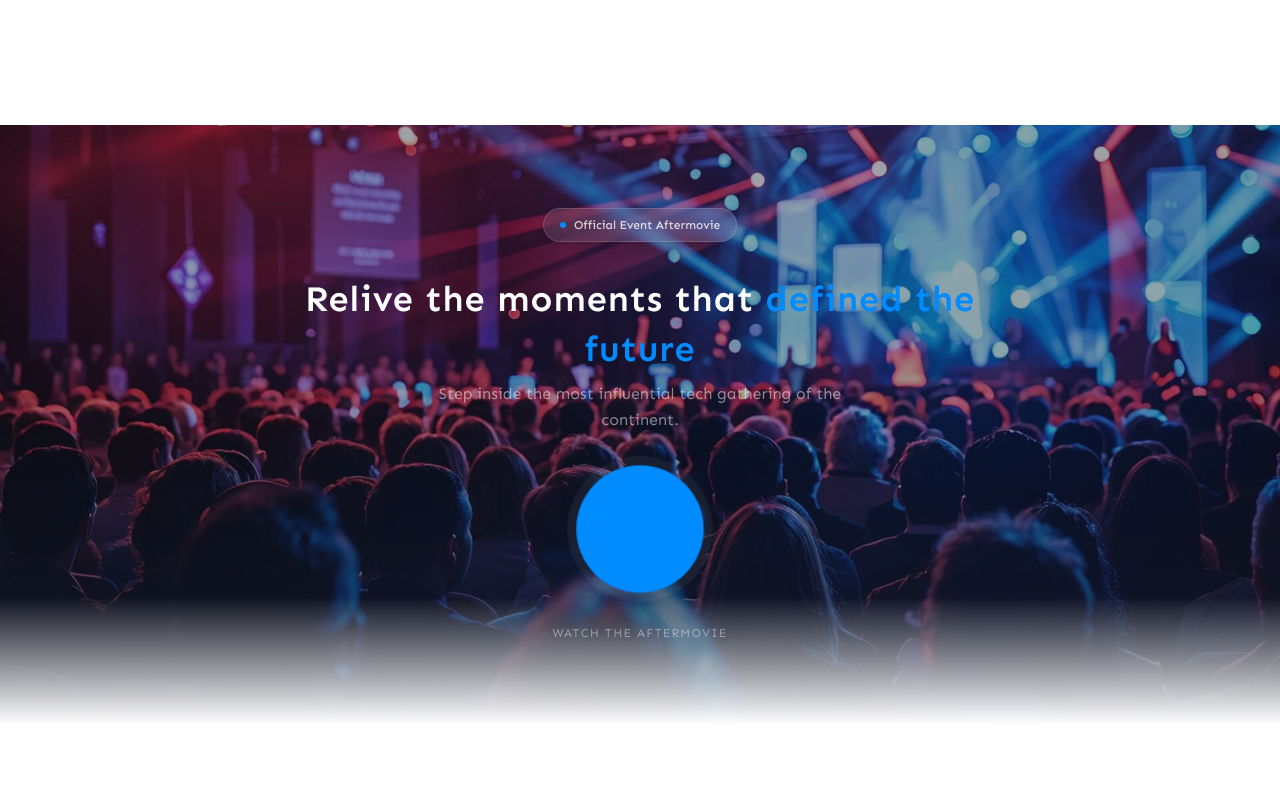
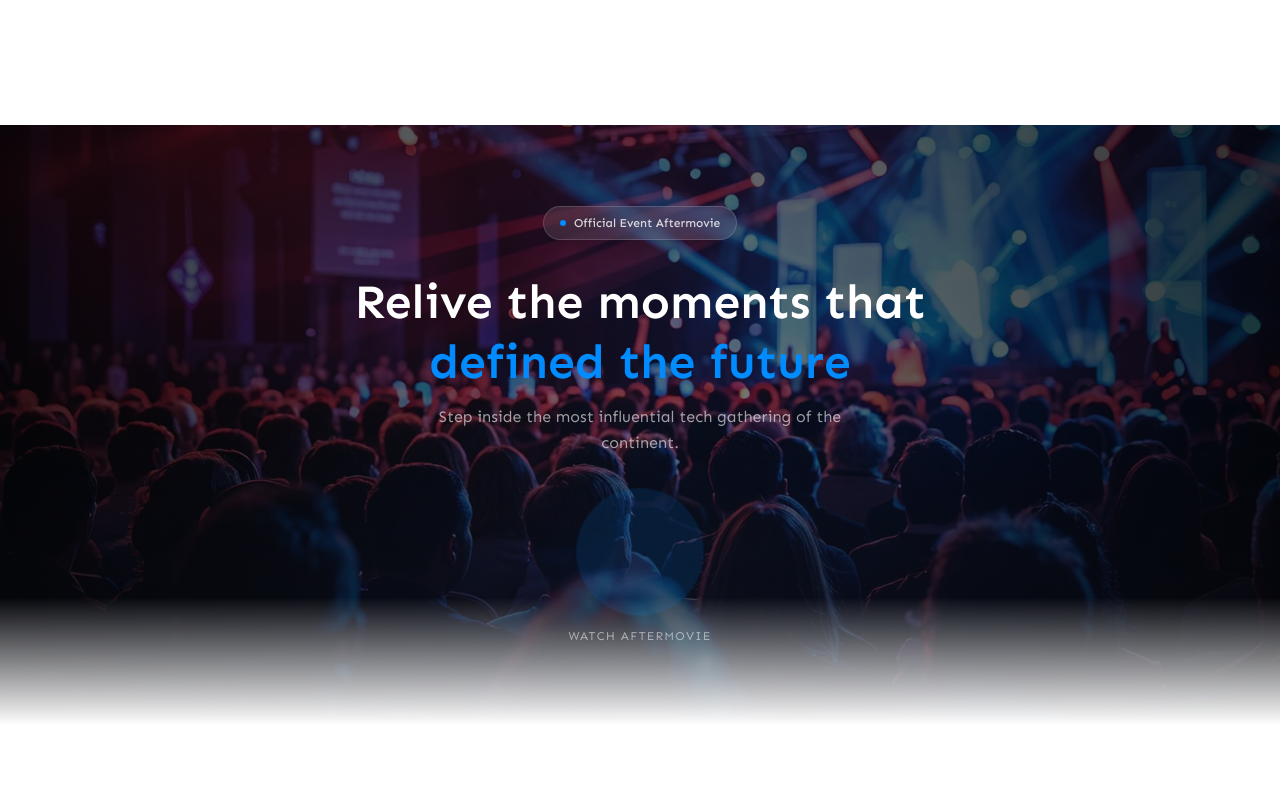
Before and after one commit to Jisap/Vite---Eventify, a React app: page / in a window 1280 px wide. Shown: the part 8800-9600 px from the top of the page. Built offline with nearby package versions, Linux system fonts and the light colour scheme; some icons are missing; the HTML template or start-up script is replaced by a standard one; a web font is replaced by a local one.

Commit message:
refactor: modularize Banner component with GSAP animations and initialize global CSS styles

```diff
--- a/src/Components/Index.jsx
+++ b/src/Components/Index.jsx
@@ -12,6 +12,7 @@ import Marquee from './Index/Marquee/Marquee'
 import Pricing from './Index/Pricing/Pricing'
 import Speakers from './Index/Speakers/Speakers'
 import Testimonials from './Index/Testimonials/Testimonials'
+import bannerimg from "../assets/Images/Index/Banner/intro-video-image.jpg"
 
 const Index = () => {
   return (
@@ -26,7 +27,16 @@ const Index = () => {
         <Speakers />
         <Highlights />
         <Pricing />
-        <Banner />
+        <Banner
+          image={bannerimg}
+          title={
+            <>
+              Relive the moments that <span className="text-prim">defined the future</span>
+            </>
+          }
+          subtitle="Step inside the most influential tech gathering of the continent."
+          onPlay={() => console.log("Play video")}
+        />
         <Faqs />
         <Testimonials />
         <Blogs />
--- a/src/Components/Index/Banner/Banner.jsx
+++ b/src/Components/Index/Banner/Banner.jsx
@@ -1,61 +1,171 @@
-import bannerimg from "../../../assets/Images/Index/Banner/intro-video-image.jpg"
+// import bannerimg from "../../../assets/Images/Index/Banner/intro-video-image.jpg"
+// import { Icon } from "@iconify/react"
+
+// const Banner = () => {
+//   return (
+//     <section className="relative overflow-hidden">
+//       <div
+//         className="bg-center bg-cover bg-no-repeat min-h-[60vh] md:min-h-[75vh] flex items-center justify-center relative group"
+//         style={{ backgroundImage: `url(${bannerimg})` }}
+//       >
+//         {/* Overlay — more subtle than before */}
+//         <div className="absolute inset-0 bg-prim-dark/40 z-[1]" />
+//         <div className="absolute inset-0 bg-gradient-to-b from-transparent via-transparent to-prim-dark/70 z-[2]" />
+
+//         {/* Content */}
+//         <div className="banner-content text-center relative z-10 px-6 max-w-3xl flex flex-col items-center gap-8">
+//           {/* Kicker */}
+//           <div className="inline-flex items-center gap-2 bg-white/10 backdrop-blur-md border border-white/15 px-4 py-2 rounded-full text-white/80 text-xs font-medium shadow-lg shadow-black/10">
+//             <span className="relative flex h-1.5 w-1.5">
+//               <span className="animate-ping absolute inline-flex h-full w-full rounded-full bg-prim opacity-75"></span>
+//               <span className="relative inline-flex rounded-full h-1.5 w-1.5 bg-prim"></span>
+//             </span>
+//             Official Event Aftermovie
+//           </div>
+
+//           {/* Heading — calm, refined */}
+//           <div className="space-y-2 animate-fade-in-up">
+//             <h2 className="text-white text-2xl sm:text-3xl md:text-4xl font-semibold leading-snug tracking-wide">
+//               Relive the moments that{" "}
+//               <span className="text-prim">defined the future</span>
+//             </h2>
+//             <p className="text-white/50 text-sm md:text-base font-normal max-w-md mx-auto leading-relaxed">
+//               Step inside the most influential tech gathering of the continent.
+//             </p>
+//           </div>
+
+//           {/* Play Button — unchanged */}
+//           <div className="play-btn-wrapper relative group/play cursor-pointer animate-fade-in-up [animation-delay:200ms]">
+//             {/* Spinning ring */}
+//             <div className="absolute inset-0 rounded-full border border-prim/30 animate-[spin_10s_linear_infinite] scale-150 opacity-0 group-hover/play:opacity-100 transition-opacity"></div>
+
+//             <div className="play-btn w-24 h-24 md:w-32 md:h-32 flex items-center justify-center rounded-full bg-prim text-white hover:bg-white hover:text-prim transition-all duration-700 shadow-[0_0_50px_rgba(0,139,255,0.4)] relative overflow-hidden group-hover/play:scale-110">
+//               <span className="absolute inset-0 bg-white translate-y-full group-hover/play:translate-y-0 transition-transform duration-500 rounded-full" />
+//               <Icon
+//                 icon="solar:play-bold"
+//                 className="w-10 h-10 md:w-14 md:h-14 relative z-10 translate-x-1 transition-transform group-hover/play:scale-110"
+//               />
+//             </div>
+//           </div>
+
+//           {/* Watch label */}
+//           <span className="text-white/40 text-xs tracking-widest uppercase animate-fade-in-up [animation-delay:350ms]">
+//             Watch the aftermovie
+//           </span>
+//         </div>
+
+//         {/* Bottom fade */}
+//         <div className="absolute bottom-0 left-0 w-full h-32 bg-gradient-to-t from-white to-transparent z-[11]" />
+//       </div>
+//     </section>
+//   )
+// }
+
+// export default Banner
+
+
+import { useEffect, useRef } from "react"
 import { Icon } from "@iconify/react"
+import gsap from "gsap"
 
-const Banner = () => {
+const Banner = ({
+  image,
+  title,
+  subtitle,
+  label = "Official Event Aftermovie",
+  onPlay,
+}) => {
+  const containerRef = useRef(null)
+
+  useEffect(() => {
+    const ctx = gsap.context(() => {
+      gsap.from(".banner-item", {
+        y: 40,
+        opacity: 0,
+        duration: 1,
+        ease: "power3.out",
+        stagger: 0.15,
+      })
+
+      gsap.from(".play-btn", {
+        scale: 0.8,
+        opacity: 0,
+        duration: 0.8,
+        delay: 0.3,
+        ease: "back.out(1.7)",
+      })
+    }, containerRef)
+
+    return () => ctx.revert()
+  }, [])
+
   return (
-    <section className="relative overflow-hidden">
-      <div
-        className="bg-center bg-cover bg-no-repeat min-h-[60vh] md:min-h-[75vh] flex items-center justify-center relative group"
-        style={{ backgroundImage: `url(${bannerimg})` }}
-      >
-        {/* Overlay — more subtle than before */}
-        <div className="absolute inset-0 bg-prim-dark/40 z-[1]" />
-        <div className="absolute inset-0 bg-gradient-to-b from-transparent via-transparent to-prim-dark/70 z-[2]" />
+    <section ref={containerRef} className="relative overflow-hidden">
+      <div className="relative min-h-[60vh] md:min-h-[75vh] flex items-center justify-center group">
+
+        {/* Background Image */}
+        <img
+          src={image}
+          alt="Event aftermovie preview"
+          className="absolute inset-0 w-full h-full object-cover transition-transform duration-2000 ease-out group-hover:scale-105"
+        />
+
+        {/* Overlays */}
+        <div className="absolute inset-0 bg-prim-dark/40 z-1" />
+        <div className="absolute inset-0 bg-gradient-to-b from-transparent via-transparent to-prim-dark/70 z-2" />
+        <div className="absolute inset-0 bg-[radial-gradient(circle_at_center,rgba(0,0,0,0.2),rgba(0,0,0,0.7))] z-3" />
 
         {/* Content */}
-        <div className="banner-content text-center relative z-10 px-6 max-w-3xl flex flex-col items-center gap-8">
-          {/* Kicker */}
-          <div className="inline-flex items-center gap-2 bg-white/10 backdrop-blur-md border border-white/15 px-4 py-2 rounded-full text-white/80 text-xs font-medium shadow-lg shadow-black/10">
+        <div className="relative z-10 px-6 max-w-3xl flex flex-col items-center gap-8 text-center">
+
+          {/* Label */}
+          <div className="banner-item inline-flex items-center gap-2 bg-white/10 backdrop-blur-md border border-white/15 px-4 py-2 rounded-full text-white/80 text-xs font-medium shadow-lg shadow-black/10">
             <span className="relative flex h-1.5 w-1.5">
               <span className="animate-ping absolute inline-flex h-full w-full rounded-full bg-prim opacity-75"></span>
               <span className="relative inline-flex rounded-full h-1.5 w-1.5 bg-prim"></span>
             </span>
-            Official Event Aftermovie
+            {label}
           </div>
 
-          {/* Heading — calm, refined */}
-          <div className="space-y-2 animate-fade-in-up">
-            <h2 className="text-white text-2xl sm:text-3xl md:text-4xl font-semibold leading-snug tracking-wide">
-              Relive the moments that{" "}
-              <span className="text-prim">defined the future</span>
+          {/* Heading */}
+          <div className="banner-item space-y-3">
+            <h2 className="text-white text-3xl sm:text-4xl md:text-5xl font-semibold leading-tight">
+              {title}
             </h2>
-            <p className="text-white/50 text-sm md:text-base font-normal max-w-md mx-auto leading-relaxed">
-              Step inside the most influential tech gathering of the continent.
+            <p className="text-white/60 text-sm md:text-base max-w-md mx-auto leading-relaxed">
+              {subtitle}
             </p>
           </div>
 
-          {/* Play Button — unchanged */}
-          <div className="play-btn-wrapper relative group/play cursor-pointer animate-fade-in-up [animation-delay:200ms]">
-            {/* Spinning ring */}
-            <div className="absolute inset-0 rounded-full border border-prim/30 animate-[spin_10s_linear_infinite] scale-150 opacity-0 group-hover/play:opacity-100 transition-opacity"></div>
+          {/* Play Button */}
+          <div className="banner-item flex flex-col items-center gap-3">
+            <button
+              onClick={onPlay}
+              aria-label="Play aftermovie"
+              className="play-btn relative w-24 h-24 md:w-32 md:h-32 flex items-center justify-center rounded-full bg-prim text-white overflow-hidden transition-all duration-500 group/play hover:scale-110 hover:text-prim"
+            >
+              {/* Glow */}
+              <span className="absolute inset-0 rounded-full animate-[pulseGlow_3s_ease-in-out_infinite] group-hover/play:opacity-0 transition-opacity duration-500" />
 
-            <div className="play-btn w-24 h-24 md:w-32 md:h-32 flex items-center justify-center rounded-full bg-prim text-white hover:bg-white hover:text-prim transition-all duration-700 shadow-[0_0_50px_rgba(0,139,255,0.4)] relative overflow-hidden group-hover/play:scale-110">
-              <span className="absolute inset-0 bg-white translate-y-full group-hover/play:translate-y-0 transition-transform duration-500 rounded-full" />
+              {/* Hover background */}
+              <span className="absolute inset-0 bg-white translate-y-full group-hover/play:translate-y-0 transition-transform duration-500 rounded-full z-0" />
+
+              {/* Icon */}
               <Icon
                 icon="solar:play-bold"
-                className="w-10 h-10 md:w-14 md:h-14 relative z-10 translate-x-1 transition-transform group-hover/play:scale-110"
+                className="w-10 h-10 md:w-14 md:h-14 relative z-10 translate-x-1 transition-all duration-300 group-hover/play:scale-110"
+                aria-hidden="true"
               />
-            </div>
+            </button>
+
+            <span className="text-white/50 text-xs tracking-widest uppercase">
+              Watch Aftermovie
+            </span>
           </div>
-
-          {/* Watch label */}
-          <span className="text-white/40 text-xs tracking-widest uppercase animate-fade-in-up [animation-delay:350ms]">
-            Watch the aftermovie
-          </span>
         </div>
 
         {/* Bottom fade */}
-        <div className="absolute bottom-0 left-0 w-full h-32 bg-gradient-to-t from-white to-transparent z-[11]" />
+        <div className="absolute bottom-0 left-0 w-full h-32 bg-gradient-to-t from-white to-transparent z-11" />
       </div>
     </section>
   )
--- a/src/index.css
+++ b/src/index.css
@@ -236,3 +236,15 @@ body {
     display: none;
   }
 } */
+
+@keyframes pulseGlow {
+
+  0%,
+  100% {
+    box-shadow: 0 0 40px rgba(0, 139, 255, 0.3);
+  }
+
+  50% {
+    box-shadow: 0 0 70px rgba(0, 139, 255, 0.6);
+  }
+}
```
